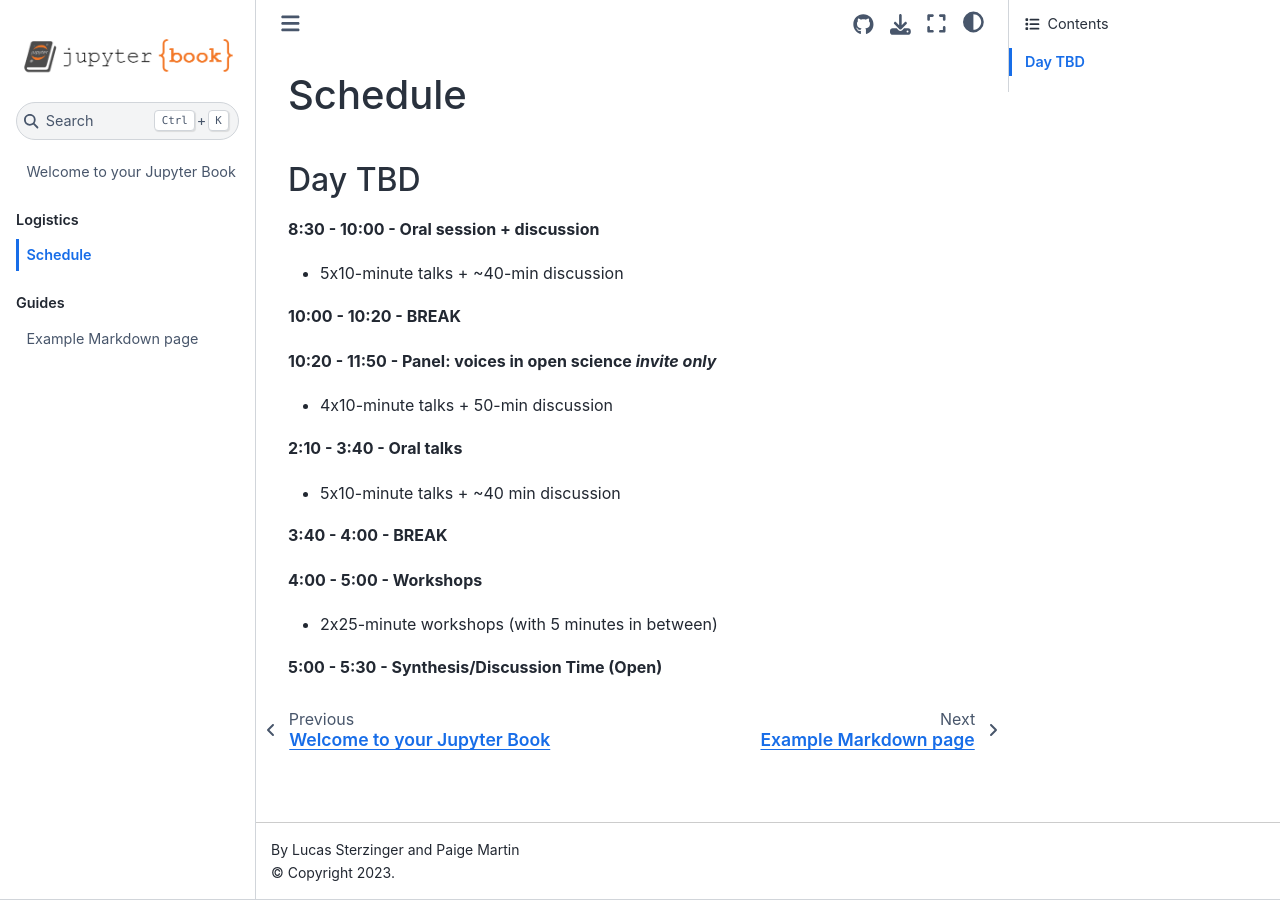
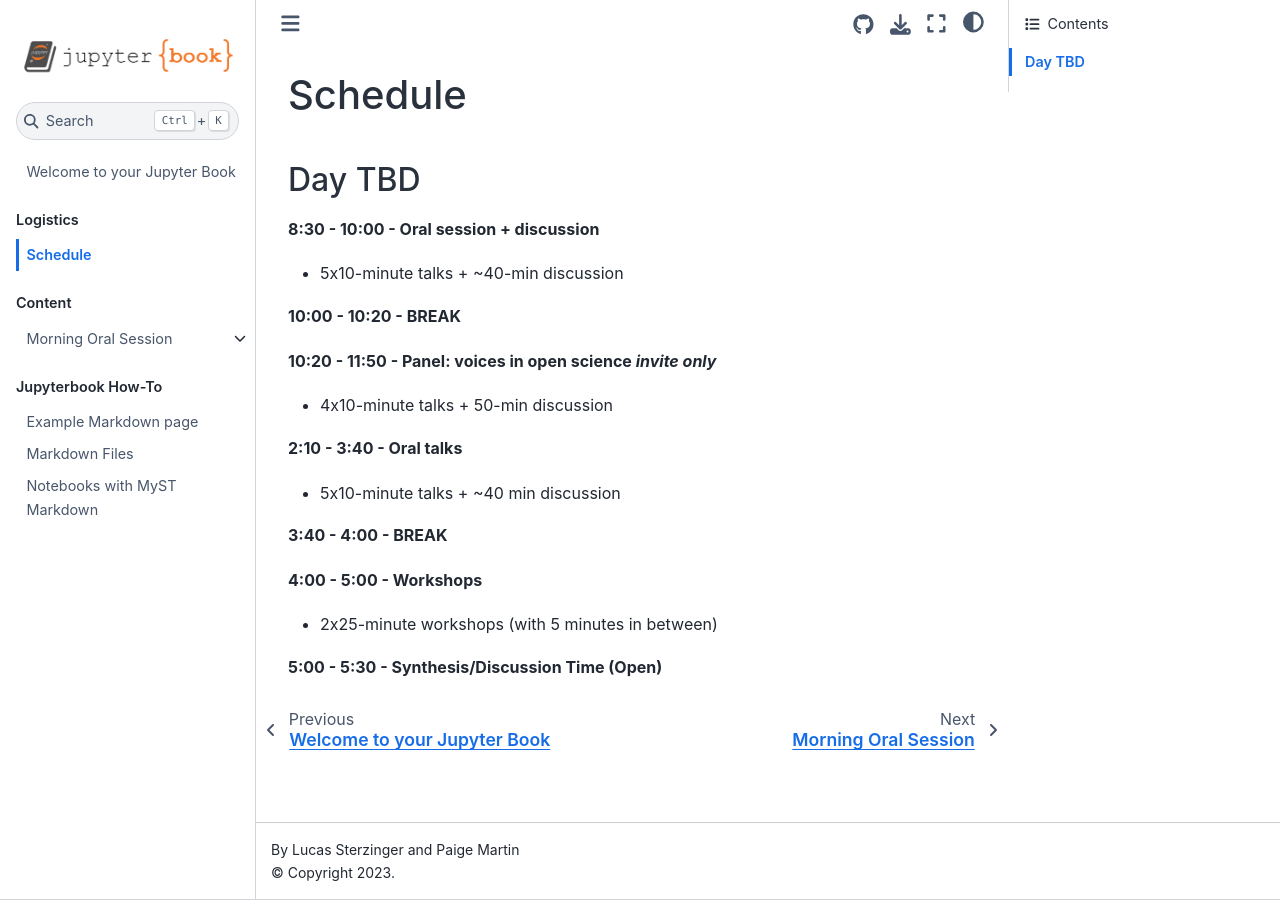
Before and after one commit to lauracion/jupyterbook-2023, a Jupyter Book: the page built from schedule.md, in a window 1280 px wide. Built offline with Jupyter Book 1.0.4 settings and Sphinx 7.4.7 and the Sphinx Book theme 1.1.4, drawn with Linux system fonts in a browser that asks for light colours; pages that are not in the unit, such as notebooks, are missing from menus.

Commit message:
Restructuring initial commit

```diff
--- a/_toc.yml
+++ b/_toc.yml
@@ -3,12 +3,19 @@
 
 format: jb-book
 root: intro
+
 parts:
   - caption: Logistics
     chapters:
-    - file: schedule
-  - caption: Guides
+    - file: schedule.md
+  - caption: Content
     chapters:
-    - file: example/example
-    sections:
-      - file: example/example_notebook
+      - file: speaker_content/01-morning-oral-session/00-overview.md
+        sections:
+          - file: speaker_content/01-morning-oral-session/01-test.md
+  - caption: Jupyterbook How-To
+    chapters:
+    - file: example/example.md
+    - file: example/example_notebook.ipynb
+    - file: markdown.md
+    - file: markdown-notebooks.md
```
Also changed, not shown: speaker_content/01-morning-oral-session/00-overview.md (added, +11 -0 lines), speaker_content/01-morning-oral-session/01-test.md (added, +11 -0 lines), speaker_content/02-panel-discussion/00-overview.md (added, +11 -0 lines), speaker_content/03-afternoon-oral-session/00-overview.md (added, +11 -0 lines), speaker_content/04-workshops/00-overview.md (added, +11 -0 lines).
